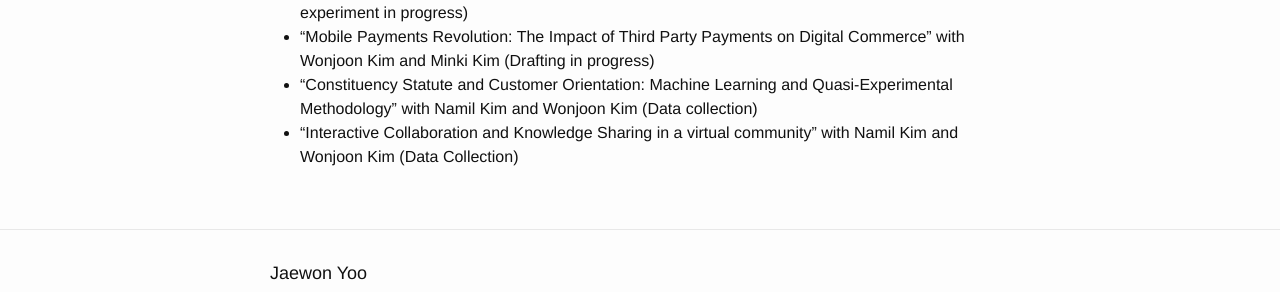
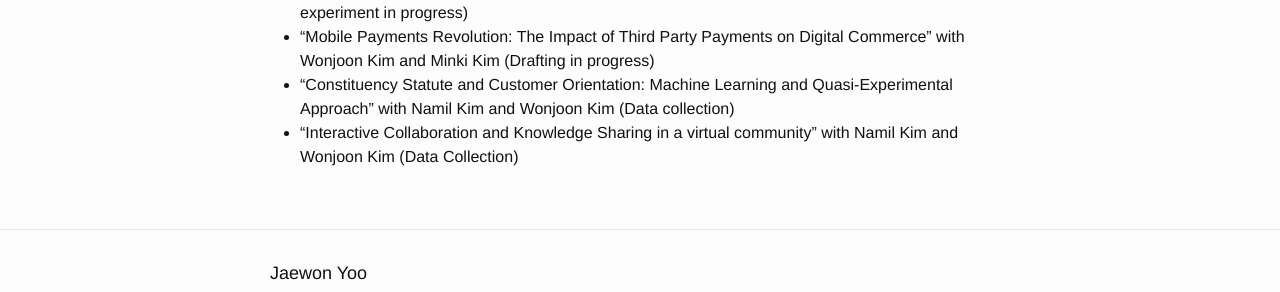
Before and after one commit to j1yoo/j1yoo.github.io, a Jekyll site: the page built from research.markdown, in a window 1280 px wide. Shown: the part 571-863 px from the top of the page. Built offline with Jekyll 4.4.1, drawn with Linux system fonts in a browser that asks for light colours.

Commit message:
Update research.markdown

```diff
--- a/research.markdown
+++ b/research.markdown
@@ -14,5 +14,5 @@ permalink: /research/
 ### Work-in-Progress:
 * "Content is King: Marketing Contents for Consumer Engagement and Long Term Sales Growth in the Digital Era" with Seokjoon Yoon, Wonjoon Kim, Minki Kim, and Minsok Lee (A large-scaled field experiment in progress)
 * "Mobile Payments Revolution: The Impact of Third Party Payments on Digital Commerce" with Wonjoon Kim and Minki Kim (Drafting in progress)
-* "Constituency Statute and Customer Orientation: Machine Learning and Quasi-Experimental Methodology" with Namil Kim and Wonjoon Kim (Data collection)
+* "Constituency Statute and Customer Orientation: Machine Learning and Quasi-Experimental Approach" with Namil Kim and Wonjoon Kim (Data collection)
 * "Interactive Collaboration and Knowledge Sharing in a virtual community" with Namil Kim and Wonjoon Kim (Data Collection)
```
